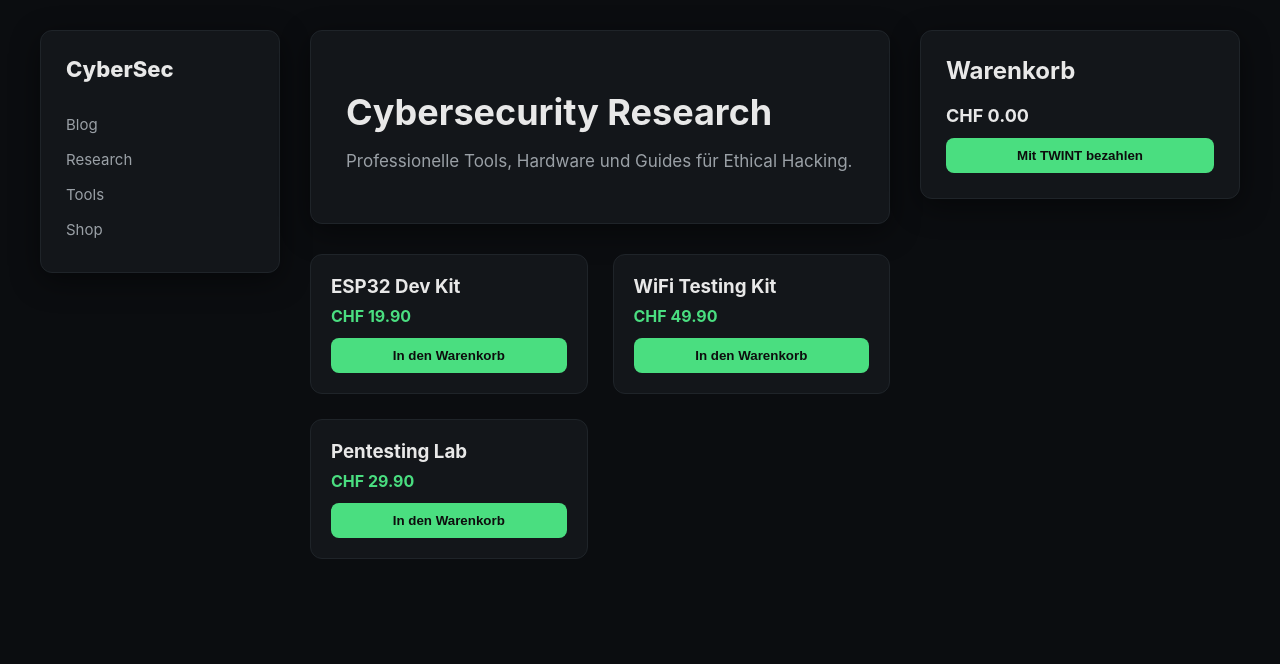
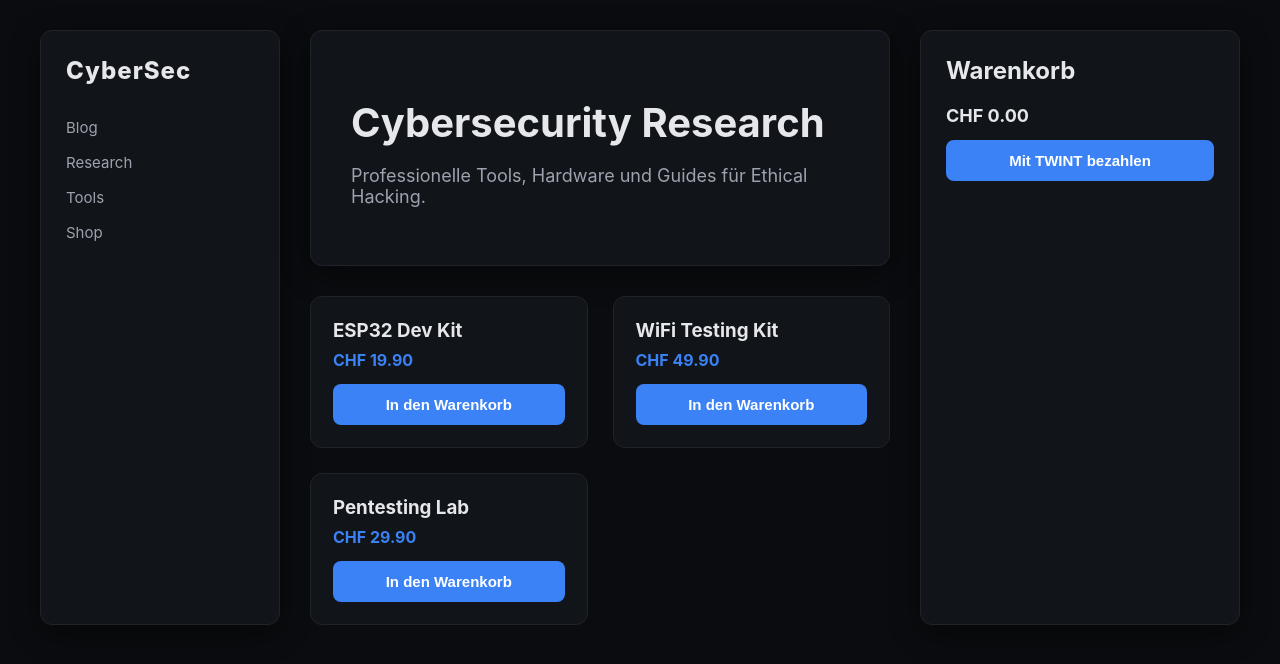
Before and after one commit to Samirprogramm/Website, a plain HTML site: page index.html in a window 1280 px wide. Drawn offline with Linux system fonts and the light colour scheme.

Commit message:
Update index.html

```diff
--- a/index.html
+++ b/index.html
@@ -10,12 +10,12 @@
    GLOBAL DESIGN SYSTEM
 --------------------------------*/
 :root {
-    --bg: #0b0d10;
-    --card: #13161a;
-    --text: #e8e8e8;
-    --muted: #9aa0a6;
-    --accent: #4ade80;
-    --accent-dark: #2bbf63;
+    --bg: #0a0c0f;
+    --card: #111418;
+    --text: #e5e7eb;
+    --muted: #9ca3af;
+    --accent: #3b82f6;        /* Professionelles Blau */
+    --accent-dark: #2563eb;
     --border: #1f2429;
     --radius: 12px;
     --shadow: 0 8px 30px rgba(0,0,0,0.45);
@@ -56,13 +56,13 @@ body {
     border-radius: var(--radius);
     border: 1px solid var(--border);
     box-shadow: var(--shadow);
-    height: fit-content;
 }
 
 .logo {
-    font-size: 22px;
+    font-size: 24px;
     font-weight: 800;
     margin-bottom: 25px;
+    letter-spacing: 1px;
 }
 
 .sidebar a {
@@ -74,7 +74,7 @@ body {
 }
 
 .sidebar a:hover {
-    color: var(--text);
+    color: var(--accent);
 }
 
 /* ------------------------------
@@ -88,20 +88,20 @@ body {
 
 .hero {
     background: var(--card);
-    padding: 35px;
+    padding: 40px;
     border-radius: var(--radius);
     border: 1px solid var(--border);
     box-shadow: var(--shadow);
 }
 
 .hero h1 {
-    font-size: 36px;
+    font-size: 40px;
     margin-bottom: 10px;
 }
 
 .hero p {
     color: var(--muted);
-    font-size: 17px;
+    font-size: 18px;
 }
 
 /* ------------------------------
@@ -115,15 +115,16 @@ body {
 
 .product {
     background: var(--card);
-    padding: 20px;
+    padding: 22px;
     border-radius: var(--radius);
     border: 1px solid var(--border);
-    transition: 0.2s;
+    transition: 0.25s;
 }
 
 .product:hover {
-    transform: translateY(-5px);
+    transform: translateY(-6px);
     border-color: var(--accent);
+    box-shadow: 0 12px 40px rgba(0,0,0,0.55);
 }
 
 .product h3 {
@@ -137,15 +138,16 @@ body {
 }
 
 .btn {
-    margin-top: 12px;
-    padding: 10px 14px;
+    margin-top: 14px;
+    padding: 12px 14px;
     background: var(--accent);
     border: none;
     border-radius: 8px;
     cursor: pointer;
     font-weight: 600;
-    color: #0d0d0d;
+    color: white;
     width: 100%;
+    font-size: 15px;
 }
 
 .btn:hover {
@@ -161,7 +163,6 @@ body {
     border-radius: var(--radius);
     border: 1px solid var(--border);
     box-shadow: var(--shadow);
-    height: fit-content;
 }
 
 .cart h2 {
@@ -171,7 +172,7 @@ body {
 .cart-item {
     display: flex;
     justify-content: space-between;
-    padding: 10px 0;
+    padding: 12px 0;
     border-bottom: 1px solid var(--border);
 }
 
```
